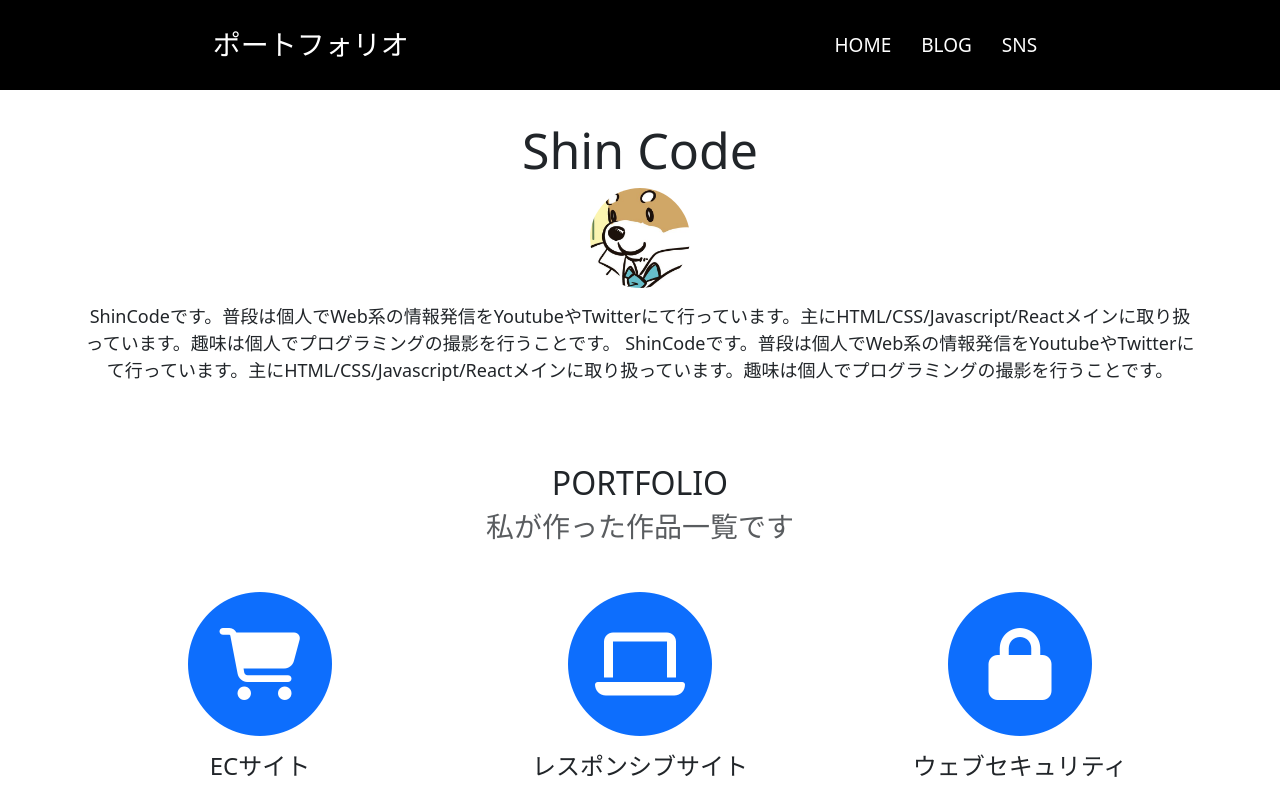
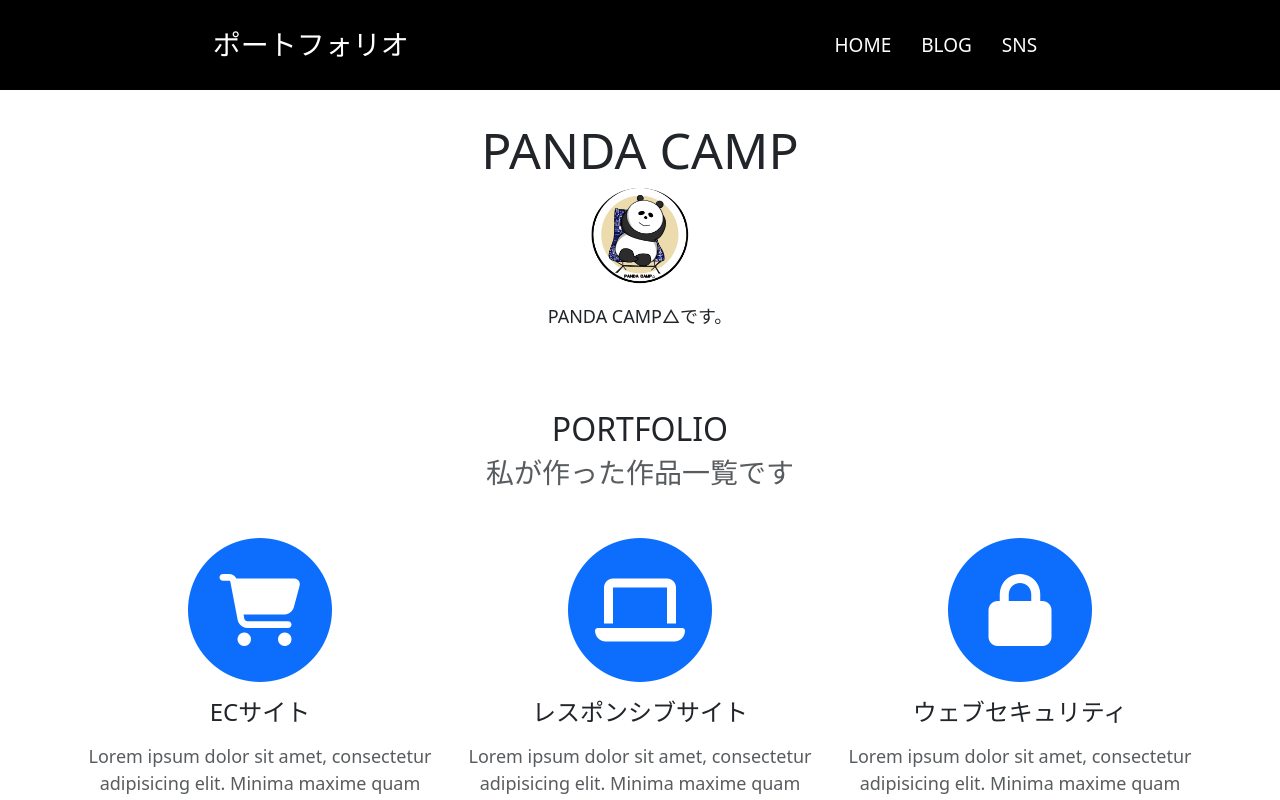
Before and after one commit to Hironori-ishikawa/react-bootstrap-portfolio, a React (Create React App) app: page / in a window 1280 px wide. Shown: the top 800 px of the page. Built offline with nearby package versions, Linux system fonts and the light colour scheme.

Commit message:
add icon

```diff
--- a/src/components/HomePage.js
+++ b/src/components/HomePage.js
@@ -5,17 +5,16 @@ import Button from 'react-bootstrap/Button';
 import reactImage from "../Images/react.png";
 import jsImage from "../Images/js.png";
 import firebaseImage from "../Images/firebase.jpg";
-import profileImage from "../Images/sibainu.jpg";
+import profileImage from "../Images/icon.jpg";
 
 export const HomePage = () => {
   return (<div className="container text-center">
-    <h1>Shin Code</h1>
+    <h1>PANDA CAMP</h1>
 
     <img src={profileImage} className="profileImage" />
 
     <p>
-      ShinCodeです。普段は個人でWeb系の情報発信をYoutubeやTwitterにて行っています。主にHTML/CSS/Javascript/Reactメインに取り扱っています。趣味は個人でプログラミングの撮影を行うことです。
-      ShinCodeです。普段は個人でWeb系の情報発信をYoutubeやTwitterにて行っています。主にHTML/CSS/Javascript/Reactメインに取り扱っています。趣味は個人でプログラミングの撮影を行うことです。
+      PANDA CAMP△です。
     </p>
 
     <section class="page-section" id="services">
```
Also changed, not shown: src/Images/icon.jpg (added).
